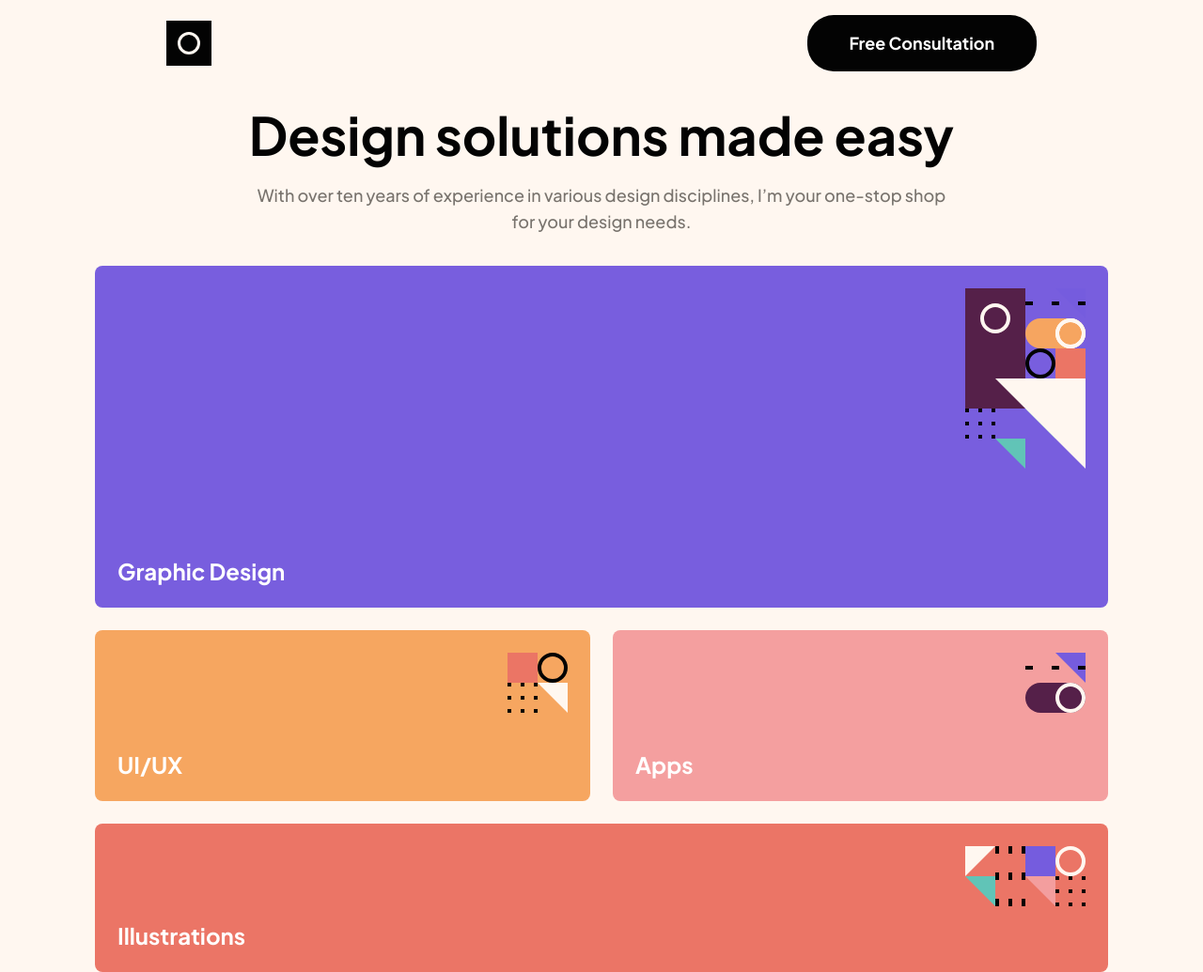
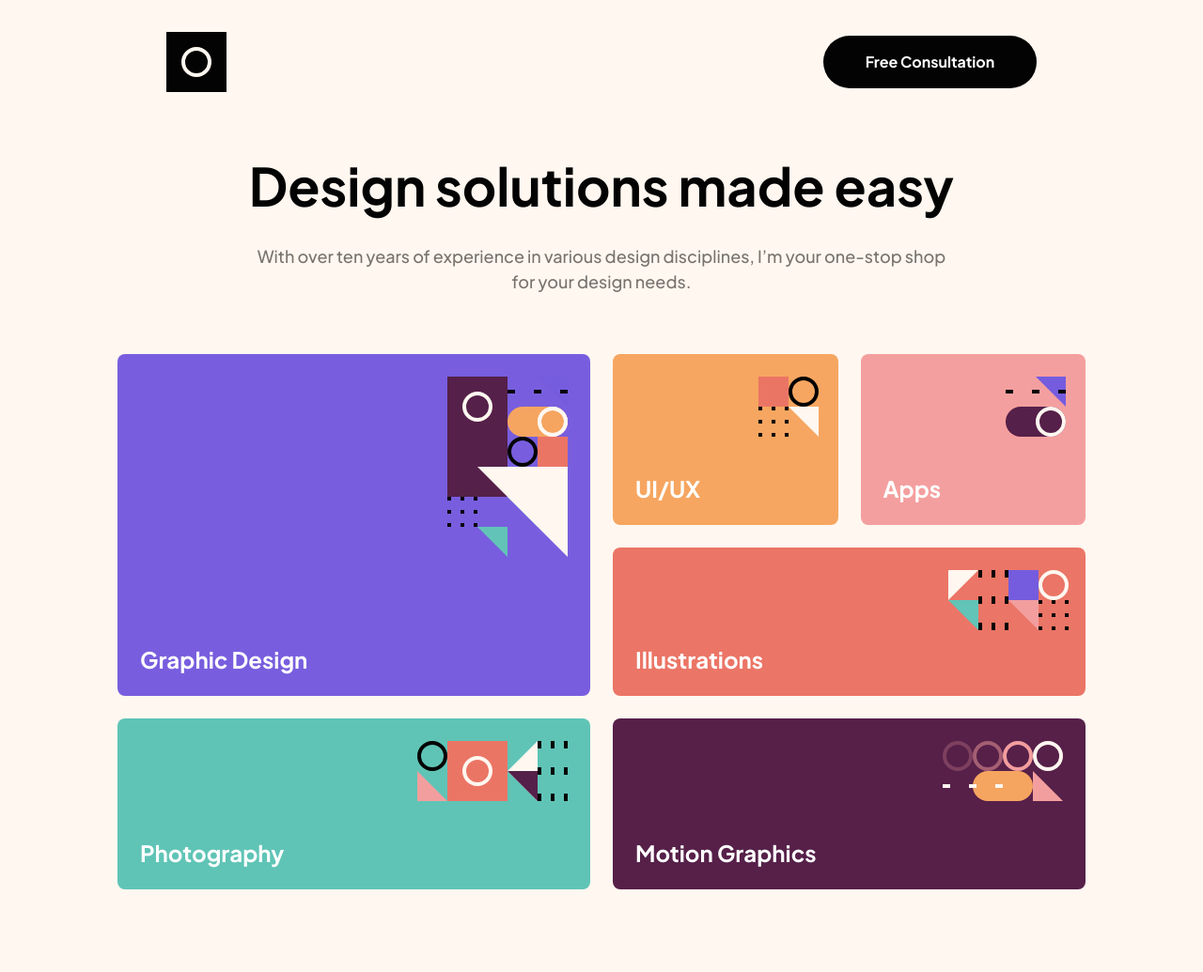
Before and after one commit to MattPahuta/single-page-design-portfolio, a plain HTML site: page index.html in a window 1280 px wide. Shown: the top 1035 px of the page at 94% size. Drawn offline with Linux system fonts and the light colour scheme.

Commit message:
Add services, about, contact, and other styles for tablet

```diff
--- a/css/styles.css
+++ b/css/styles.css
@@ -34,7 +34,7 @@
 
 }
 
-@media (min-width: 44em) {
+@media (min-width: 40em) {
   :root {
     /* 44px / 2.75rem - h1 tablet */
     --fs-700: 2.75rem;
@@ -42,6 +42,7 @@
     --fs-600: 2rem;
     /* body (18px, tablet/desktop */
     --fs-400: 1.125rem;
+    --fs-350: 1rem;
   }
 }
 
@@ -120,6 +121,12 @@ h6 {
   max-width: 1110px;
   margin-inline: auto;
   padding-inline: 1rem;
+}
+
+@media (min-width: 40rem) {
+  .container {
+    padding-inline: 2.5rem;
+  }
 }
 
 /* color backgrounds */
@@ -212,9 +219,8 @@ a.arrow-btn {
   background-color: var(--clr-black);
 }
 
-@media (min-width: 44em) {
+@media (min-width: 40rem) {
   a.button {
-    font-size: var(--fs-400);
     line-height: 1.75;
     padding: 14px 45px;
   }
@@ -245,6 +251,12 @@ h1, h2, h3 {
   color: var(--clr-white);
 }
 
+@media (min-width: 40rem) {
+  body {
+    line-height: 1.5;
+  }
+}
+
 /* Typography */
 h1 {
   font-size: var(--fs-700);
@@ -257,14 +269,18 @@ h2 {
 
 /* Header Styles */
 .header {
-  margin-top: 1rem;
+  margin-bottom: 2rem;
 }
 
 .top-bar,
 .footer-bar {
   justify-content: space-between;
   align-items: center;
-  /* padding: 1em 1em 2em; */
+}
+
+.top-bar {
+  margin-bottom: 2rem;
+  padding-top: 1rem;
 }
 
 .logo {
@@ -272,10 +288,6 @@ h2 {
   height: 48px;
 }
 
-.intro,
-.main {
-  margin-top: 2rem;
-}
 
 .intro h1 {
   margin-bottom: 1rem;
@@ -283,7 +295,7 @@ h2 {
 
 .intro p {
   margin-inline: auto;
-  max-width: 80%;
+  max-width: 82%;
 }
 
 
@@ -292,12 +304,36 @@ h2 {
   margin-bottom: 6.25rem;
 }
 
-/* Services Grid */
+@media (min-width: 40rem) {
+  .header,
+  .top-bar {
+    margin-bottom: 4rem;
+  }
+  .top-bar {
+    padding-top: 2.125rem;
+  }
+  .logo {
+    width: 64px;
+    height: 64px;
+  }
+  .intro h1 {
+    margin-bottom: 1.7rem;
+  }
+  .services,
+  .about {
+    margin-bottom: 7.5rem;
+  }
+}
+
+/*** Services Grid ***/
+/* ***************** */
 .services-grid {
   display: grid;
   grid-template-columns: repeat(2, 1fr);
   gap: 1.5rem;
 }
+
+
 
 .service-block {
   display: flex;
@@ -342,6 +378,44 @@ h2 {
   grid-column: span 2;
 }
 
+@media (min-width: 40rem) {
+  .services-grid {
+    grid-template-columns: repeat(4, 1fr);
+    grid-template-areas:
+      "gd gd ui-ux apps"
+      "gd gd illustrate illustrate"
+      "photo photo motion-g motion-g";
+
+  }
+
+  .graphic-design {
+    grid-area: gd;
+  }
+
+  .ui-ux,
+  .apps {
+    padding-right: 1.3125rem;
+  }
+
+  .ui-ux {
+    grid-area: ui-ux;
+  }
+  .apps {
+    grid-area: apps;
+  }
+  .illustrations {
+    padding-right: 1.125rem;
+    grid-area: illustrate;
+  }
+  .photography {
+    grid-area: photo;
+  }
+  .motion-graphics {
+    grid-area: motion-g;
+  }
+
+}
+
 
 /* About Section */
 
@@ -364,7 +438,13 @@ h2 {
 .about-content,
 .contact-content {
   gap: 1.5rem;
+  gap: 1.625rem;
 }
+
+.about-content h2 {
+  max-width: 20ch;
+}
+
 
 /* Contact Section */
 
@@ -384,6 +464,30 @@ h2 {
 }
 
 
+@media (min-width: 40rem) {
+  .about {
+    flex-direction: row;
+    gap: 4.375rem;
+  }
+  .about-img {
+    max-width: 364px;
+    margin-left: -5.125rem;
+  }
+  .about-content {
+    align-items: flex-start;
+    text-align: left;
+  }
+  .contact-content {
+    padding: 3.5rem 4.75rem 4rem;
+    gap: 1.625rem;
+  }
+  .contact-text {
+    gap: 1.8rem;
+  }
+}
+
+
+
 
 
 /* Footer */
@@ -394,3 +498,8 @@ h2 {
 .footer-bar {
   padding-bottom: 2rem;
 }
+@media (min-width: 40rem) {
+  .footer-bar {
+    padding-bottom: 3.5rem;
+  }
+}
```
